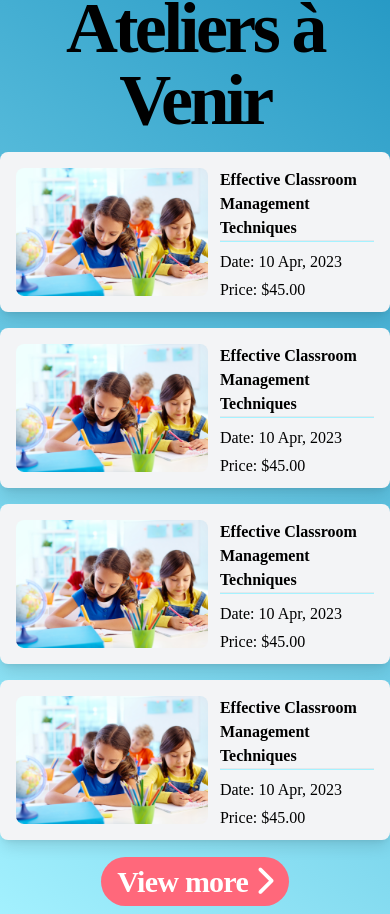
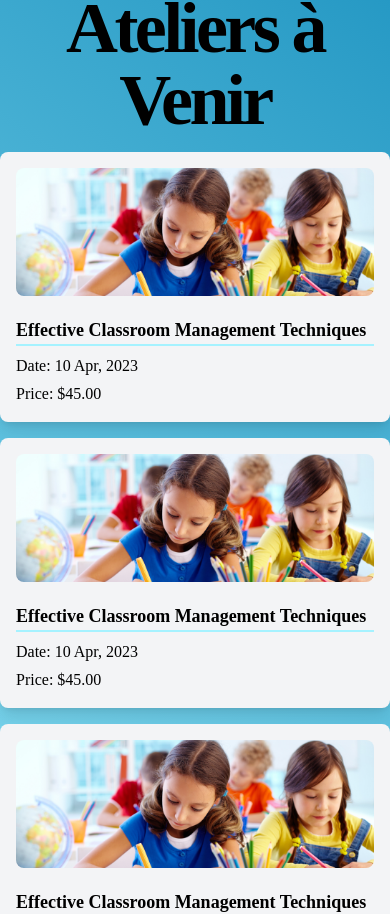
Before and after one commit to MeDjb10/mamizFrontEnd, an Angular app: page /home/acceuil in a window 390 px wide. Shown: the part 1185-2099 px from the top of the page. Built offline with nearby package versions, Linux system fonts and the light colour scheme; no server answers; a web font is replaced by a local one.

Commit message:
improved article component layout

```diff
--- a/src/app/components/dynamic/home/article/article-small-card/article-small-card.component.html
+++ b/src/app/components/dynamic/home/article/article-small-card/article-small-card.component.html
@@ -3,16 +3,16 @@
       <a href="#">
         <img
           class="rounded-md h-auto w-full transition-all duration-300 cursor-pointer filter grayscale hover:grayscale-0"
-        src="assets\useful stuff\Studentinclassroom.jpeg"
+          src="assets/useful stuff/Studentinclassroom.jpeg"
           alt="image description"
         />
       </a>
     </div>
-  <div>
+    <div class="flex flex-col justify-between h-24 font-bold ">
       <div class="bg-pink h-auto w-fit px-2 mb-2">
         <p>{{theme}}</p>
       </div>
-    <p>
+      <p class="truncate">
         {{title}}
       </p>
     </div>
--- a/src/app/components/dynamic/home/article/articles/articles.component.html
+++ b/src/app/components/dynamic/home/article/articles/articles.component.html
@@ -4,7 +4,7 @@
 >
   <app-article-big-card [theme]="latestArticle?.theme" [title]="latestArticle?.title"></app-article-big-card>
   <div class="max-w-2xl">
-    <ul class="flex flex-col items-center gap-8">
+    <ul class="flex flex-col gap-8">
       <ng-container *ngFor="let article of articles | slice:0:3">
         <app-article-small-card [theme]="article?.theme" [title]="article?.title"></app-article-small-card>
       </ng-container>
--- a/src/app/components/dynamic/home/atelierFolder/atelier-card/atelier-card.component.html
+++ b/src/app/components/dynamic/home/atelierFolder/atelier-card/atelier-card.component.html
@@ -1,14 +1,14 @@
-<div class="bg-gray-100 shadow-lg p-4 rounded-lg flex flex-row gap-3 h-40 c1">
+<div class="bg-gray-100 shadow-lg p-4 rounded-lg flex flex-col md:flex-row gap-3 h-auto md:h-40 c1">
   <img
     src="../../../../assets/useful stuff/Studentinclassroom.jpeg"
     alt="Atelier Image"
-    class="w-full h-32 object-cover rounded-lg"
+    class="w-full md:w-32 h-32 object-cover rounded-lg"
   />
-  <div>
-    <h3 class="md:text-xl font-semibold md:mt-2">
+  <div class="flex flex-col justify-between">
+    <h3 class="text-lg md:text-xl font-semibold mt-2 md:mt-0">
       Effective Classroom Management Techniques
     </h3>
-    <hr class="broder-0 h-0.5 bg-lightblue" />
+    <hr class="border-0 h-0.5 bg-lightblue" />
     <div class="flex flex-col gap-1">
       <p class="mt-2">Date: 10 Apr, 2023</p>
       <p>Price: $45.00</p>
```
Lines whose indentation alone changed are shown as unchanged.
